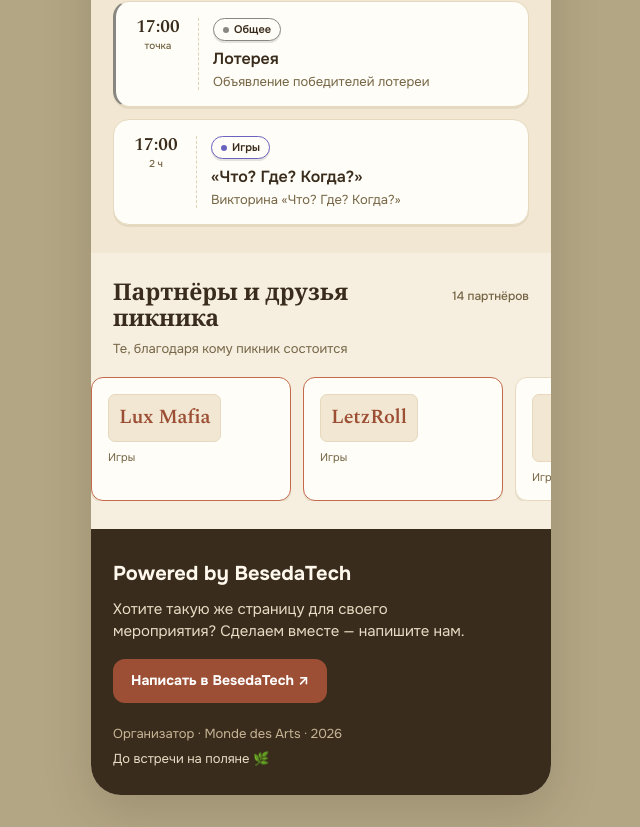
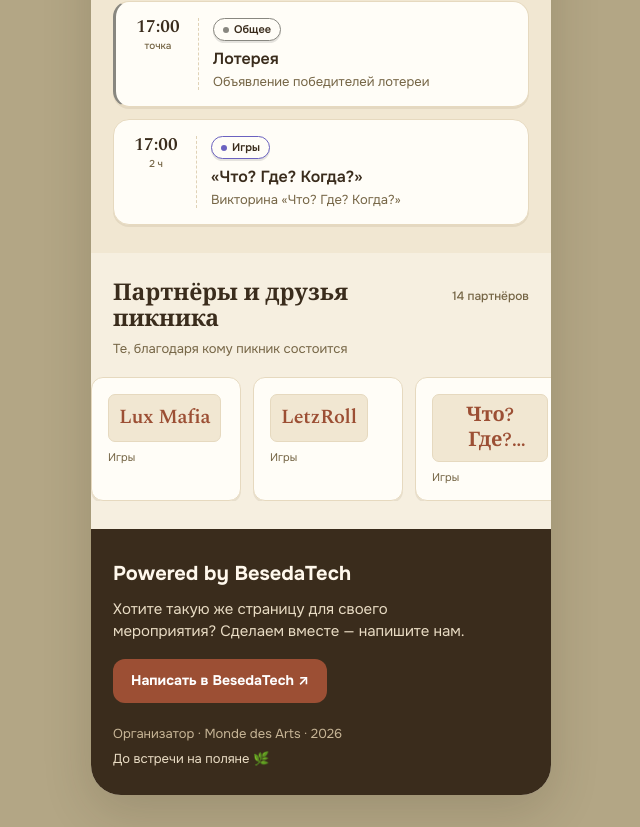
Before and after one commit to Affid-Tech/lux-picnic2026, a React (Vite) app: page / in a window 1280 px wide. Shown: the part 2963-3790 px from the top of the page, without its empty margins (319-959 px from the left). Built offline with nearby package versions, Linux system fonts and the light colour scheme.

Commit message:
refactor: drop featured-partner tier, all partner cards render the same

```diff
--- a/public/data/partners.json
+++ b/public/data/partners.json
@@ -6,8 +6,10 @@
     "category": "Игры",
     "url": "https://t.me/lux_mafia",
     "description": "Мафия и настольные игры в Люксембурге.",
-    "relatedEventIds": ["mafia-teens", "mafia-adults"],
-    "featured": true
+    "relatedEventIds": [
+      "mafia-teens",
+      "mafia-adults"
+    ]
   },
   {
     "id": "letzroll",
@@ -16,8 +18,11 @@
     "category": "Игры",
     "url": "",
     "description": "Настольные ролевые игры и D&D-сессии по возрастам.",
-    "relatedEventIds": ["dnd-adults", "dnd-kids", "dnd-teens"],
-    "featured": true
+    "relatedEventIds": [
+      "dnd-adults",
+      "dnd-kids",
+      "dnd-teens"
+    ]
   },
   {
     "id": "chgk",
@@ -26,8 +31,9 @@
     "category": "Игры",
     "url": "https://www.facebook.com/share/g/14hx72DWhfz/",
     "description": "Клуб интеллектуальных игр «Что? Где? Когда?».",
-    "relatedEventIds": ["chgk"],
-    "featured": false
+    "relatedEventIds": [
+      "chgk"
+    ]
   },
   {
     "id": "luxeureka",
@@ -36,8 +42,9 @@
     "category": "Лекции",
     "url": "https://luxeureka.lu",
     "description": "Научно-популярные лекции и разговоры.",
-    "relatedEventIds": ["parenting-sociology"],
-    "featured": false
+    "relatedEventIds": [
+      "parenting-sociology"
+    ]
   },
   {
     "id": "monde-des-arts",
@@ -46,8 +53,9 @@
     "category": "Искусство",
     "url": "https://mondedesarts.lu/",
     "description": "Творческие и музыкальные занятия для детей.",
-    "relatedEventIds": ["kids-music-class"],
-    "featured": false
+    "relatedEventIds": [
+      "kids-music-class"
+    ]
   },
   {
     "id": "educateme",
@@ -56,8 +64,7 @@
     "category": "Образование",
     "url": "https://educateme.lu",
     "description": "Образовательные программы и занятия.",
-    "relatedEventIds": [],
-    "featured": false
+    "relatedEventIds": []
   },
   {
     "id": "lux-photo-pro",
@@ -66,8 +73,10 @@
     "category": "Фото",
     "url": "https://luxphotopro.com",
     "description": "Профессиональная фотосъёмка мероприятий.",
-    "relatedEventIds": ["photo-zone-morning", "photo-zone-afternoon"],
-    "featured": false
+    "relatedEventIds": [
+      "photo-zone-morning",
+      "photo-zone-afternoon"
+    ]
   },
   {
     "id": "storytime",
@@ -76,8 +85,7 @@
     "category": "Дети",
     "url": "",
     "description": "Детские программы и чтения.",
-    "relatedEventIds": [],
-    "featured": false
+    "relatedEventIds": []
   },
   {
     "id": "maison-skazka",
@@ -86,8 +94,7 @@
     "category": "Дети",
     "url": "",
     "description": "Детский творческий дом «Сказка».",
-    "relatedEventIds": [],
-    "featured": false
+    "relatedEventIds": []
   },
   {
     "id": "luxtoday",
@@ -96,8 +103,7 @@
     "category": "Медиа",
     "url": "https://luxtoday.lu",
     "description": "Медиа о жизни в Люксембурге.",
-    "relatedEventIds": [],
-    "featured": false
+    "relatedEventIds": []
   },
   {
     "id": "cest-lux",
@@ -106,8 +112,7 @@
     "category": "Сообщество",
     "url": "",
     "description": "Сообщество русскоязычного Люксембурга.",
-    "relatedEventIds": [],
-    "featured": false
+    "relatedEventIds": []
   },
   {
     "id": "chat-vinograd",
@@ -116,8 +121,7 @@
     "category": "Сообщество",
     "url": "https://t.me/+RCR1b25dUXVmMzA0",
     "description": "Тёплое сообщество и чат.",
-    "relatedEventIds": [],
-    "featured": false
+    "relatedEventIds": []
   },
   {
     "id": "yana-dodina",
@@ -126,8 +130,9 @@
     "category": "Книги",
     "url": "https://t.me/litkvartira",
     "description": "Книжный клуб и «Литквартира».",
-    "relatedEventIds": ["book-fair"],
-    "featured": false
+    "relatedEventIds": [
+      "book-fair"
+    ]
   },
   {
     "id": "salon-shokolad",
@@ -136,7 +141,6 @@
     "category": "Еда",
     "url": "",
     "description": "Шоколад и сладкие радости.",
-    "relatedEventIds": [],
-    "featured": false
+    "relatedEventIds": []
   }
 ]
--- a/src/components/Partners.tsx
+++ b/src/components/Partners.tsx
@@ -1,13 +1,12 @@
-import { useMemo } from 'react'
 import type { Partner, Strings } from '../types'
 import { SectionHeading } from './SectionHeading'
 import { plural } from '../lib/plural'
 
 /**
- * Flat partners section — the sole surface for featured partners/sponsors
- * (from partners.json). A horizontally swipeable, non-autoplay row on phones;
- * `featured` partners are pinned to the front and enlarged. Tapping a card
- * opens its detail via `/#/partner/:id`. Organizers/hosts never appear here.
+ * Flat partners section — the sole surface for partners/sponsors
+ * (from partners.json). A horizontally swipeable, non-autoplay row on
+ * phones, all cards the same size. Tapping a card opens its detail via
+ * `/#/partner/:id`. Organizers/hosts never appear here.
  */
 export function Partners({
   partners,
@@ -18,11 +17,6 @@ export function Partners({
   strings: Strings
   onOpen: (id: string) => void
 }) {
-  // Pin featured partners first without mutating the source order.
-  const ordered = useMemo(
-    () => [...partners].sort((a, b) => Number(b.featured) - Number(a.featured)),
-    [partners],
-  )
   if (partners.length === 0) return null
 
   const t = strings.partners
@@ -58,7 +52,7 @@ export function Partners({
           WebkitOverflowScrolling: 'touch',
         }}
       >
-        {ordered.map((p) => (
+        {partners.map((p) => (
           <li key={p.id} style={{ scrollSnapAlign: 'start', flex: 'none' }}>
             <PartnerCard partner={p} onOpen={() => onOpen(p.id)} />
           </li>
@@ -75,13 +69,8 @@ function PartnerCard({
   partner: Partner
   onOpen: () => void
 }) {
-  const featured = partner.featured
   return (
-    <button
-      type="button"
-      onClick={onOpen}
-      style={{ ...CARD, width: featured ? 200 : 150, border: featured ? CARD_BORDER_FEATURED : CARD_BORDER }}
-    >
+    <button type="button" onClick={onOpen} style={CARD}>
       <div style={LOGO_SLOT}>
         {partner.logo ? (
           <img
@@ -109,18 +98,17 @@ const CARD = {
   display: 'flex',
   flexDirection: 'column' as const,
   gap: 'var(--space-2)',
+  width: 150,
   height: '100%',
   textAlign: 'left' as const,
   padding: 'var(--space-4)',
   background: 'var(--surface-card)',
+  border: 'var(--border-hairline) solid var(--border-card)',
   borderRadius: 'var(--radius-md)',
   boxShadow: 'var(--shadow-card)',
   cursor: 'pointer',
   font: 'inherit',
 }
-
-const CARD_BORDER = 'var(--border-hairline) solid var(--border-card)'
-const CARD_BORDER_FEATURED = 'var(--border-sticker) solid var(--accent)'
 
 const LOGO_SLOT = {
   minHeight: 48,
--- a/src/data/schema.ts
+++ b/src/data/schema.ts
@@ -106,7 +106,6 @@ const PartnerSchema = z.object({
   url: urlOrEmpty,
   description: z.string(),
   relatedEventIds: z.array(z.string()),
-  featured: z.boolean(),
 })
 
 function parseOrThrow<T>(schema: z.ZodType, raw: unknown, file: string): T {
--- a/src/types.ts
+++ b/src/types.ts
@@ -79,7 +79,7 @@ export interface SubEvent {
   shortDescription: string
   description: string
   organizers: Organizer[]
-  /** references Partner.id — only featured partners, usually empty */
+  /** references Partner.id, usually empty */
   partnerIds: string[]
   tags: string[]
   signup: Signup
@@ -93,7 +93,6 @@ export interface Partner {
   url: string
   description: string
   relatedEventIds: string[]
-  featured: boolean
 }
 
 // strings.json — user-facing UI copy (see PRD §7). Loosely typed as nested
```
Also changed, not shown: 1 other file (tests, documents, lock files or other folders).
